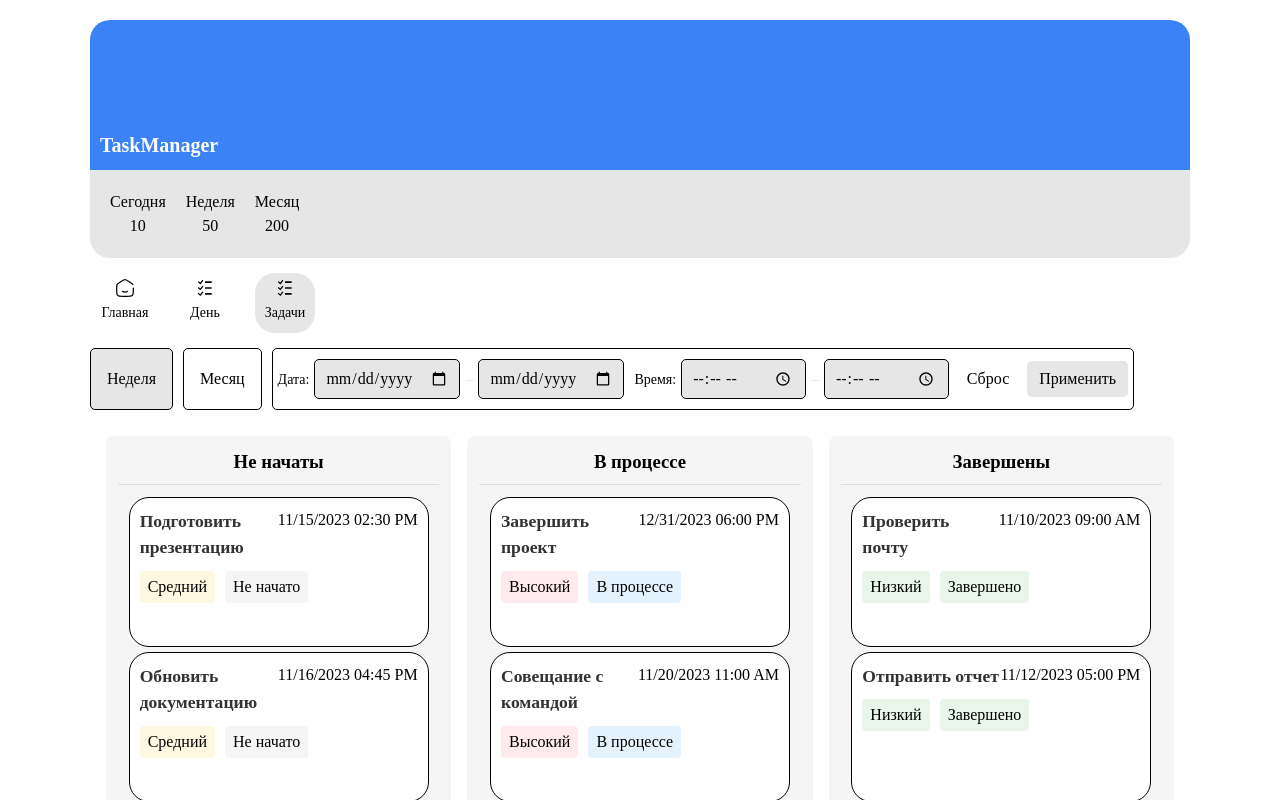
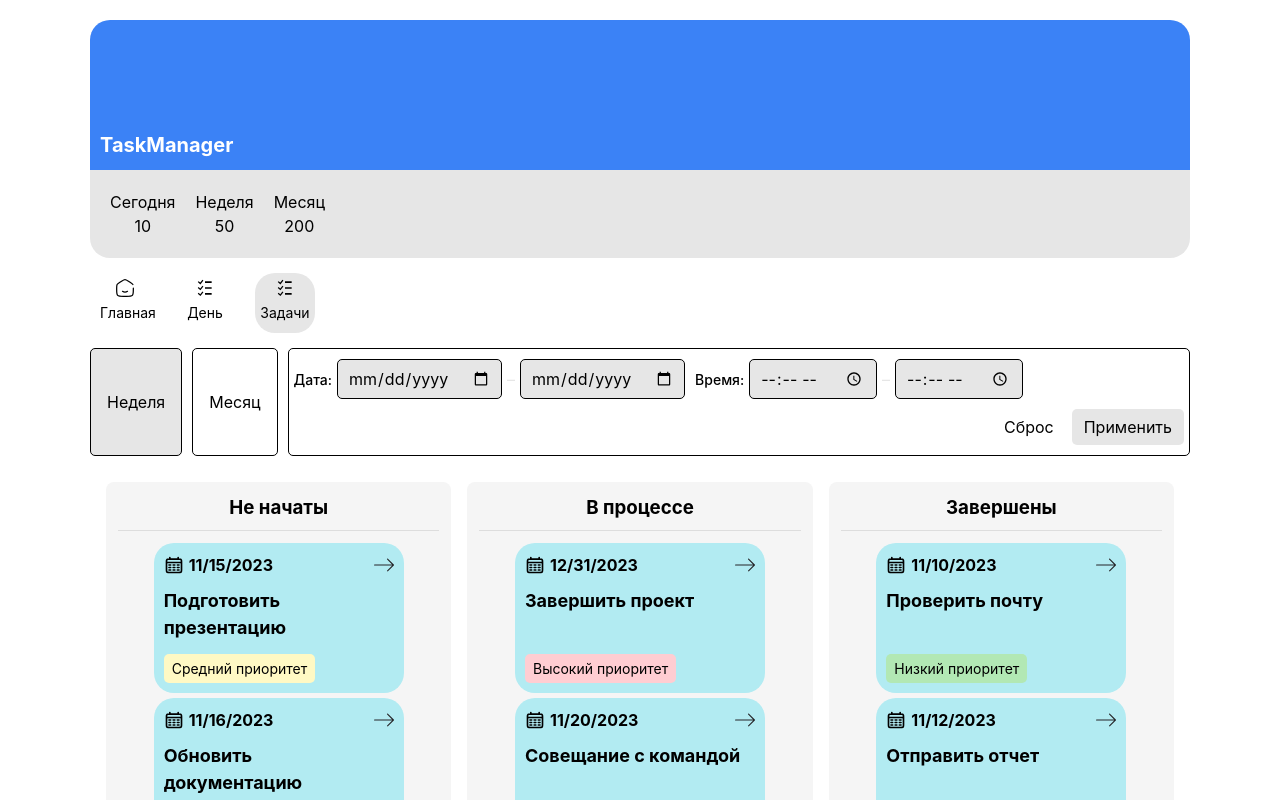
Before and after one commit to Lychil/TaskManager, a React (Vite) app in the folder client/: page /tasks/shedule in a window 1280 px wide. Shown: the top 800 px of the page. Built offline with nearby package versions, Linux system fonts and the light colour scheme.

Commit message:
task-card. change styles

```diff
--- a/client/src/common/components/tasks/TaskCard.tsx
+++ b/client/src/common/components/tasks/TaskCard.tsx
@@ -1,98 +1,99 @@
 import styled from 'styled-components';
-import { ITaskCard, PriorityTextEnum, StatusTextEnum } from '@/common/components/tasks/types';
-import { borders, colors } from '@/common/styles/styleConstants';
+import { ITaskCard, PriorityTaskType } from '@/common/components/tasks/types';
+import arrowImg from "@/common/images/svg/arrow-right.svg";
+import calendarImg from "@/common/images/svg/calendar.svg";
+import { borders, fonts } from '@/common/styles/styleConstants';
 
 interface TaskCardProps {
-    task: ITaskCard
+    task: ITaskCard;
 }
 
 export function TaskCard({ task }: TaskCardProps) {
-    const { title, deadline, priority, status } = task;
+    const { title, deadline, priority } = task;
 
-    const formatDeadline = (isoString: string) => {
-        const date = new Date(isoString);
-        return `${date.toLocaleDateString()} ${date.toLocaleTimeString([], { hour: '2-digit', minute: '2-digit' })}`;
+    const formatDeadline = (value: string) => {
+        const date = new Date(value);
+        const today = new Date();
+        const isToday = date.toDateString() === today.toDateString();
+        return isToday ? 'Today' : date.toLocaleDateString();
     };
 
     return (
         <Card>
-            <Header>
+            <TopRow>
+                <LeftSide>
+                    <Icon src={calendarImg} alt='calendar' />
+                    <Text>{formatDeadline(deadline)}</Text>
+                </LeftSide>
+                <Icon src={arrowImg} alt='arrow right' />
+            </TopRow>
+
             <Title>{title}</Title>
-                {deadline && <Deadline>{formatDeadline(deadline)}</Deadline>}
-            </Header>
-
-            <Inner>
-                <PriorityBadge $priority={priority}>
-                    {PriorityTextEnum[priority]}
-                </PriorityBadge>
-
-                <StatusBadge $status={status}>
-                    {StatusTextEnum[status]}
-                </StatusBadge>
-            </Inner>
+            <Priority $priority={priority}>
+                {priority === 'high' ? 'Высокий' : priority === 'medium' ? 'Средний' : "Низкий"} приоритет
+            </Priority>
         </Card>
     );
 }
 
+
 const Card = styled('div')`
-    width: 300px;
+width: 250px;
 height: 150px;
-    border: ${borders.styles.blackSm};
+padding: 10px;
+background-color: #b2ebf2;
 border-radius: ${borders.radius.medium};
-    background-color: ${colors.whiteTotal};
-    padding: 10px;
-`;
-
-const Header = styled('div')`
 display: flex;
-    justify-content: space-between;
-    align-items: flex-start;
-    margin-bottom: 10px;
-`;
-
-const Title = styled('h3')`
-    margin: 0;
-    font-size: 1.1rem;
-    color: #333;
-`;
-
-const Deadline = styled('span')`
-    white-space: nowrap;
-`;
-
-const Inner = styled('div')`
-    display: flex;
+flex-direction: column;
 gap: 10px;
 `;
 
-const PriorityBadge = styled('span') <{ $priority: 'high' | 'medium' | 'low' }>`
+const TopRow = styled('div')`
+display: flex;
+justify-content: space-between;
+align-items: center;
+`;
+
+const LeftSide = styled('div')`
+display: flex;
+align-items: center;
+gap: 5px;
+font-size: ${fonts.sizes.main};
+font-weight: ${fonts.weights.bold};
+`;
+
+const Text = styled('span')``;
+
+const Title = styled('h3')`
+font-size: ${fonts.sizes.subtitle};
+display: -webkit-box;
+-webkit-line-clamp: 2;
+-webkit-box-orient: vertical;
+overflow: hidden;
+text-overflow: ellipsis;
+`;
+
+const Priority = styled('div') <{ $priority: PriorityTaskType}>`
+margin-top: auto;
+font-size: ${fonts.sizes.small};
 padding: 4px 8px;
-    border-radius: 4px;
+border-radius: ${borders.radius.small};
+width: fit-content;
 
 background-color: ${({ $priority }) => {
     switch ($priority) {
         case 'high':
-                return `#ffebee`;
+            return '#ffcdd2';
         case 'medium':
-                return `#fff8e1`;
+            return '#fff9c4';
         case 'low':
-                return `#e8f5e9`;
+        default:
+            return '#b2e8b4';
     }
 }};
 `;
 
-const StatusBadge = styled('span') <{ $status: 'not-started' | 'in-progress' | 'completed' }>`
-    padding: 4px 8px;
-    border-radius: 4px;
-
-    background-color: ${({ $status }) => {
-        switch ($status) {
-            case 'not-started':
-                return `#f5f5f5`;
-            case 'in-progress':
-                return `#e3f2fd`;
-            case 'completed':
-                return `#e8f5e9`;
-        }
-    }};
+const Icon = styled('img')`
+width: 20px;
+aspect-ratio: 1;
 `;
--- a/client/src/common/styles/GlobalStyles.ts
+++ b/client/src/common/styles/GlobalStyles.ts
@@ -10,6 +10,7 @@ box-sizing: border-box;
 }
 
 body {
+font-family: 'Inter', sans-serif;
 line-height: 1.5;
 -webkit-font-smoothing: antialiased;
 }
```
Also changed, not shown: client/src/common/images/svg/arrow-right.svg (added), client/src/common/images/svg/calendar.svg (added). Lines whose indentation alone changed are shown as unchanged.
